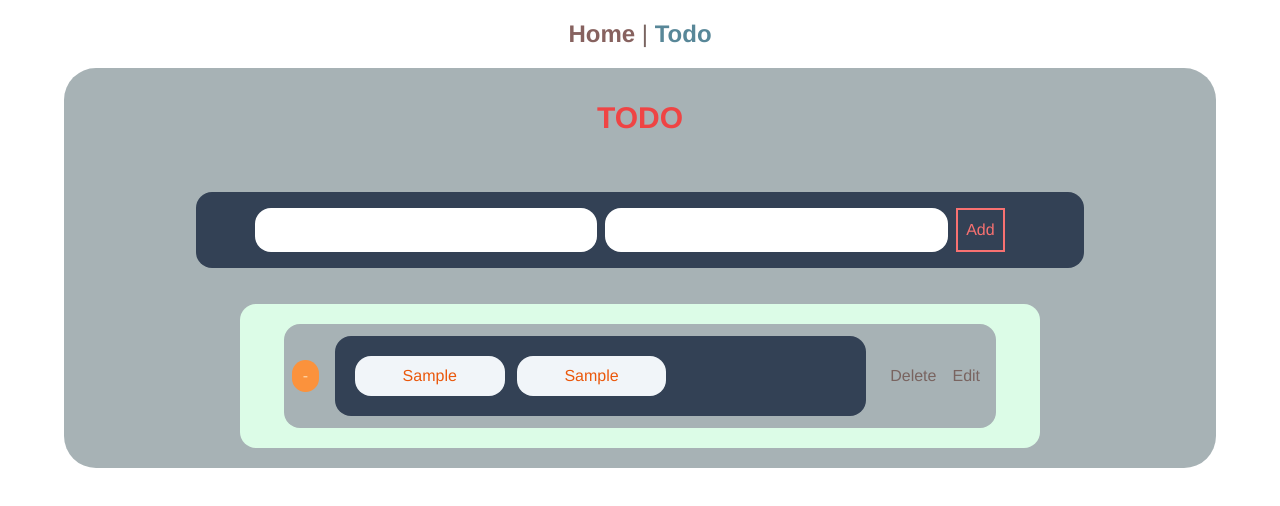
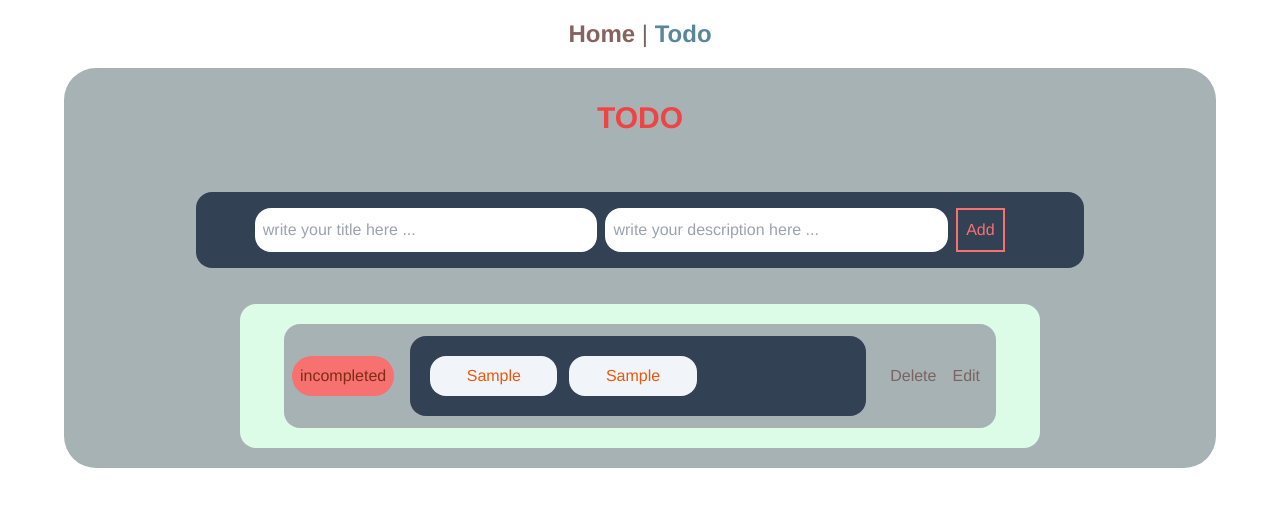
Before and after one commit to SaraDrwish/SolutionPlusTasks1, a Vue app in the folder crud-tsk4-todo/: page /todo in a window 1280 px wide. Both pictures are taken after typing "Sample", "Sample" into the empty fields and a click on the input "Add". Shown: the top 506 px of the page. Built offline with nearby package versions, Linux system fonts and the light colour scheme.

Commit message:
other todo  v6

```diff
--- a/crud-tsk4-todo/src/store/index.js
+++ b/crud-tsk4-todo/src/store/index.js
@@ -17,15 +17,15 @@ export default new Vuex.Store({
     },
     deleteTodo(state, payload) {
       state.todosList = state.todosList.filter((elm, index) => {
-        index != payload;
+        index !== payload;
       });
     },
     compeletTodo(state, payload) {
       state.todosList = state.todosList.filter((elm, index) => {
         if (elm == payload) {
-          comp.compelete = true;
+          elm.completed = true;
         }
-        return comp;
+        return elm;
       });
     },
   },
--- a/crud-tsk4-todo/src/views/TodoView.vue
+++ b/crud-tsk4-todo/src/views/TodoView.vue
@@ -35,8 +35,11 @@
           </ul>
         </div>
         <div class="">
-          <div class="bg-green-100 p-1 w-[90%] mx-auto rounded-[1rem]">
-            <ul v-for="(tod, index) in todosList" :key="index">
+          <div
+            v-if="todosList.length > 0"
+            class="bg-green-100 p-1 w-[90%] mx-auto rounded-[1rem]"
+          >
+            <ul v-for="(item, index) in todosList" :key="index">
               <!-- <div class="" v-if="todoss.length > 0"> -->
               <li>
                 <div
@@ -48,10 +51,12 @@
                     class="p-2 m-1 outline-none text-orange-400 bg-orange-200"
                   /> -->
                   <button
-                    class="p-1 mx-auto my-1 text-center outline-none text-orange-200 bg-orange-400 rounded-[5rem] w-[4%]"
+                    :disabled="item.completed"
+                    :class="item.completed ? 'bg-green-300' : 'bg-red-400 '"
+                    class="p-2 mx-auto my-1 text-center outline-none text-orange-900 rounded-[5rem]"
                     @click="compeletTodo(index)"
                   >
-                    -
+                    {{ item.completed ? "completed" : "incompleted" }}
                   </button>
 
                   <div
@@ -61,7 +66,7 @@
                       class="rounded-[1rem] bg-slate-100 p-2 outline-none w-[30%] m-1"
                       placeholder="title"
                     >
-                      {{ tod.title }}
+                      {{ item.title }}
                     </p>
                     <!-- <input
                       type="text"
@@ -72,7 +77,7 @@
                       class="rounded-[1rem] p-2 bg-slate-100 outline-none w-[30%] m-1"
                       placeholder="title"
                     >
-                      {{ tod.desc }}
+                      {{ item.desc }}
                     </p>
                   </div>
 
@@ -110,7 +115,7 @@ export default {
     return {
       title: "",
       desc: "",
-      // completed:false,
+      completed: false,
     };
   },
   computed: {
@@ -122,8 +127,18 @@ export default {
     deleteTodo(payload) {
       this.$store.dispatch("deleteTodo", payload);
       console.log("deleteTodo :::::working paylod :", payload);
-      return "deleteTodo";
+      // return "deleteTodo";
     },
+
+    compeletTodo(payload) {
+      this.$store.dispatch("compeletTodo", payload);
+      console.log("compeletTodoooo ");
+    },
+
+    //     const compeletTodoo = (payload) => {
+    //   this.$store.dispatch("compeletTodo",payload)
+    // }
+
     // DelF(index) {
     // const deleteTodo = (payload) => {
     // this.$store.dispatch("deleteTodo", payload);
@@ -145,7 +160,7 @@ export default {
         completed: false,
       };
 
-      (this.title = " "), (this.desc = " "), addTodo(item);
+      (this.title = ""), (this.desc = ""), addTodo(item);
       console.log("item:", item);
     },
   },
```
